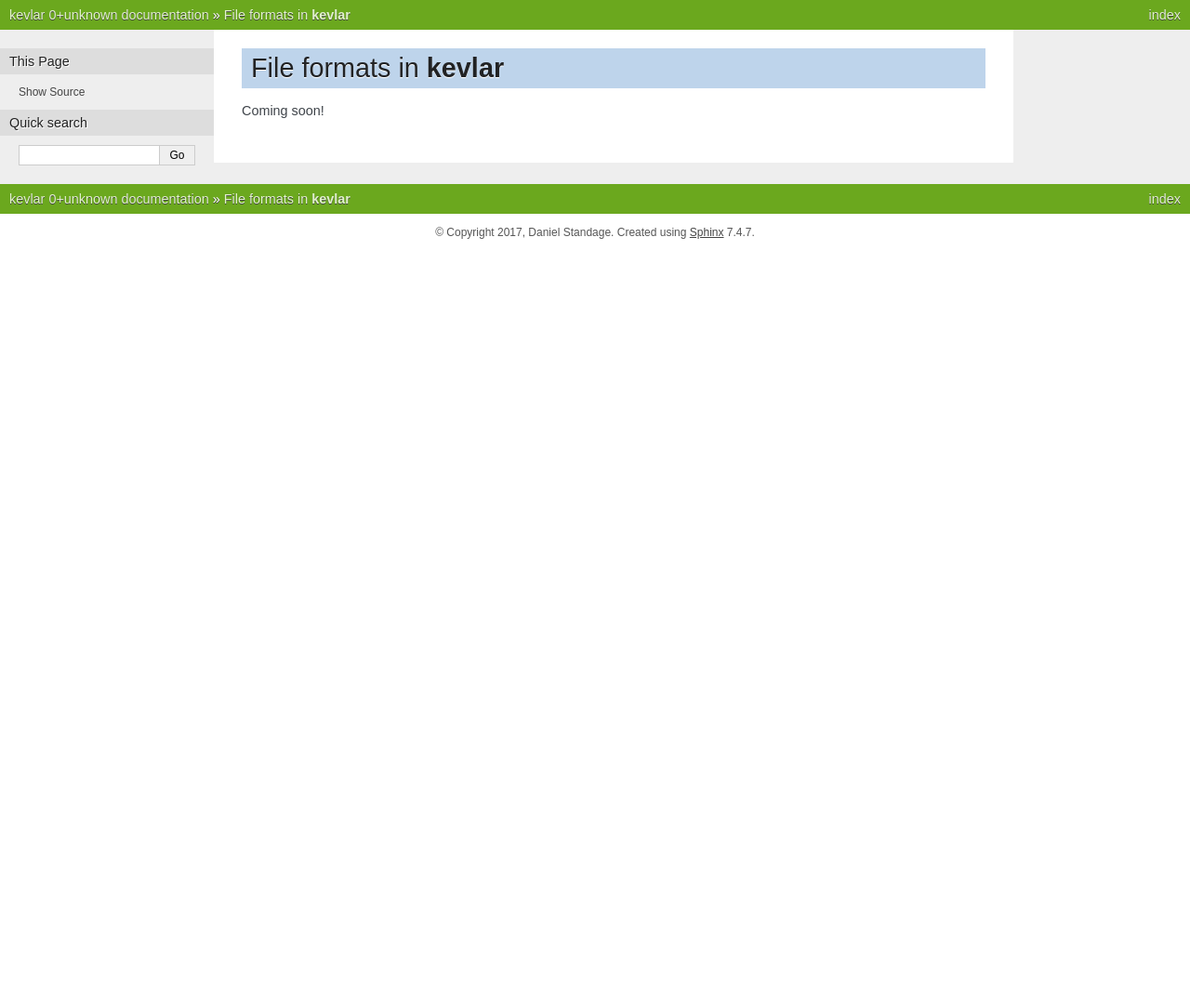
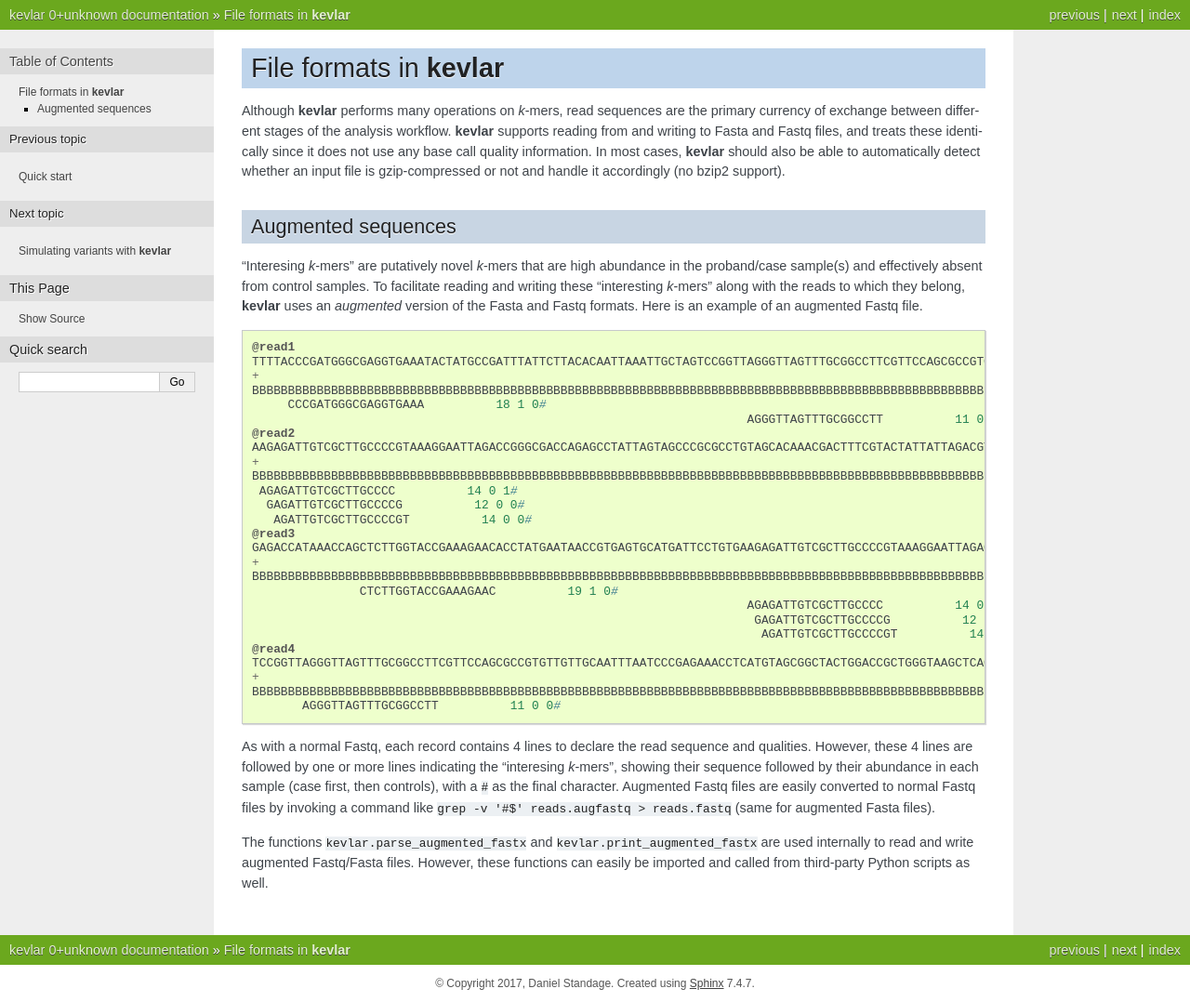
Before and after one commit to kevlar-dev/kevlar, a Sphinx documentation site: the page built from docs/formats.rst, in a window 1280 px wide. Shown: the whole page at 93% size. Built offline with Sphinx 7.4.7, drawn with Linux system fonts in a browser that asks for light colours; before the commit the page ends 900 px from its top, so only the background shows below that.

Commit message:
Filled in documentation for file formats and kevlar mutate

```diff
--- a/docs/formats.rst
+++ b/docs/formats.rst
@@ -1,4 +1,49 @@
 File formats in **kevlar**
 ==========================
 
-Coming soon!
+Although **kevlar** performs many operations on *k*-mers, read sequences are the primary currency of exchange between different stages of the analysis workflow.
+**kevlar** supports reading from and writing to Fasta and Fastq files, and treats these identically since it does not use any base call quality information.
+In most cases, **kevlar** should also be able to automatically detect whether an input file is gzip-compressed or not and handle it accordingly (no bzip2 support).
+
+Augmented sequences
+-------------------
+
+"Interesing *k*-mers" are putatively novel *k*-mers that are high abundance in the proband/case sample(s) and effectively absent from control samples.
+To facilitate reading and writing these "interesting *k*-mers" along with the reads to which they belong, **kevlar** uses an *augmented* version of the Fasta and Fastq formats.
+Here is an example of an augmented Fastq file.
+
+.. code::
+
+   @read1
+   TTTTACCCGATGGGCGAGGTGAAATACTATGCCGATTTATTCTTACACAATTAAATTGCTAGTCCGGTTAGGGTTAGTTTGCGGCCTTCGTTCCAGCGCCGTGTT
+   +
+   BBBBBBBBBBBBBBBBBBBBBBBBBBBBBBBBBBBBBBBBBBBBBBBBBBBBBBBBBBBBBBBBBBBBBBBBBBBBBBBBBBBBBBBBBBBBBBBBBBBBBBBBB
+        CCCGATGGGCGAGGTGAAA          18 1 0#
+                                                                        AGGGTTAGTTTGCGGCCTT          11 0 0#
+   @read2
+   AAGAGATTGTCGCTTGCCCCGTAAAGGAATTAGACCGGGCGACCAGAGCCTATTAGTAGCCCGCGCCTGTAGCACAAACGACTTTCGTACTATTATTAGACGTCG
+   +
+   BBBBBBBBBBBBBBBBBBBBBBBBBBBBBBBBBBBBBBBBBBBBBBBBBBBBBBBBBBBBBBBBBBBBBBBBBBBBBBBBBBBBBBBBBBBBBBBBBBBBBBBBB
+    AGAGATTGTCGCTTGCCCC          14 0 1#
+     GAGATTGTCGCTTGCCCCG          12 0 0#
+      AGATTGTCGCTTGCCCCGT          14 0 0#
+   @read3
+   GAGACCATAAACCAGCTCTTGGTACCGAAAGAACACCTATGAATAACCGTGAGTGCATGATTCCTGTGAAGAGATTGTCGCTTGCCCCGTAAAGGAATTAGACCG
+   +
+   BBBBBBBBBBBBBBBBBBBBBBBBBBBBBBBBBBBBBBBBBBBBBBBBBBBBBBBBBBBBBBBBBBBBBBBBBBBBBBBBBBBBBBBBBBBBBBBBBBBBBBBBB
+                  CTCTTGGTACCGAAAGAAC          19 1 0#
+                                                                        AGAGATTGTCGCTTGCCCC          14 0 1#
+                                                                         GAGATTGTCGCTTGCCCCG          12 0 0#
+                                                                          AGATTGTCGCTTGCCCCGT          14 0 0#
+   @read4
+   TCCGGTTAGGGTTAGTTTGCGGCCTTCGTTCCAGCGCCGTGTTGTTGCAATTTAATCCCGAGAAACCTCATGTAGCGGCTACTGGACCGCTGGGTAAGCTCAGAC
+   +
+   BBBBBBBBBBBBBBBBBBBBBBBBBBBBBBBBBBBBBBBBBBBBBBBBBBBBBBBBBBBBBBBBBBBBBBBBBBBBBBBBBBBBBBBBBBBBBBBBBBBBBBBBB
+          AGGGTTAGTTTGCGGCCTT          11 0 0#
+
+As with a normal Fastq, each record contains 4 lines to declare the read sequence and qualities.
+However, these 4 lines are followed by one or more lines indicating the "interesing *k*-mers", showing their sequence followed by their abundance in each sample (case first, then controls), with a ``#`` as the final character.
+Augmented Fastq files are easily converted to normal Fastq files by invoking a command like ``grep -v '#$' reads.augfastq > reads.fastq`` (same for augmented Fasta files).
+
+The functions ``kevlar.parse_augmented_fastx`` and ``kevlar.print_augmented_fastx`` are used internally to read and write augmented Fastq/Fasta files.
+However, these functions can easily be imported and called from third-party Python scripts as well.
--- a/docs/index.rst
+++ b/docs/index.rst
@@ -9,5 +9,7 @@
    install
    running
    quick-start
+   formats
+   sim
    cli
    conduct
```
Also changed, not shown: docs/sim.rst (+22 -1 lines).
